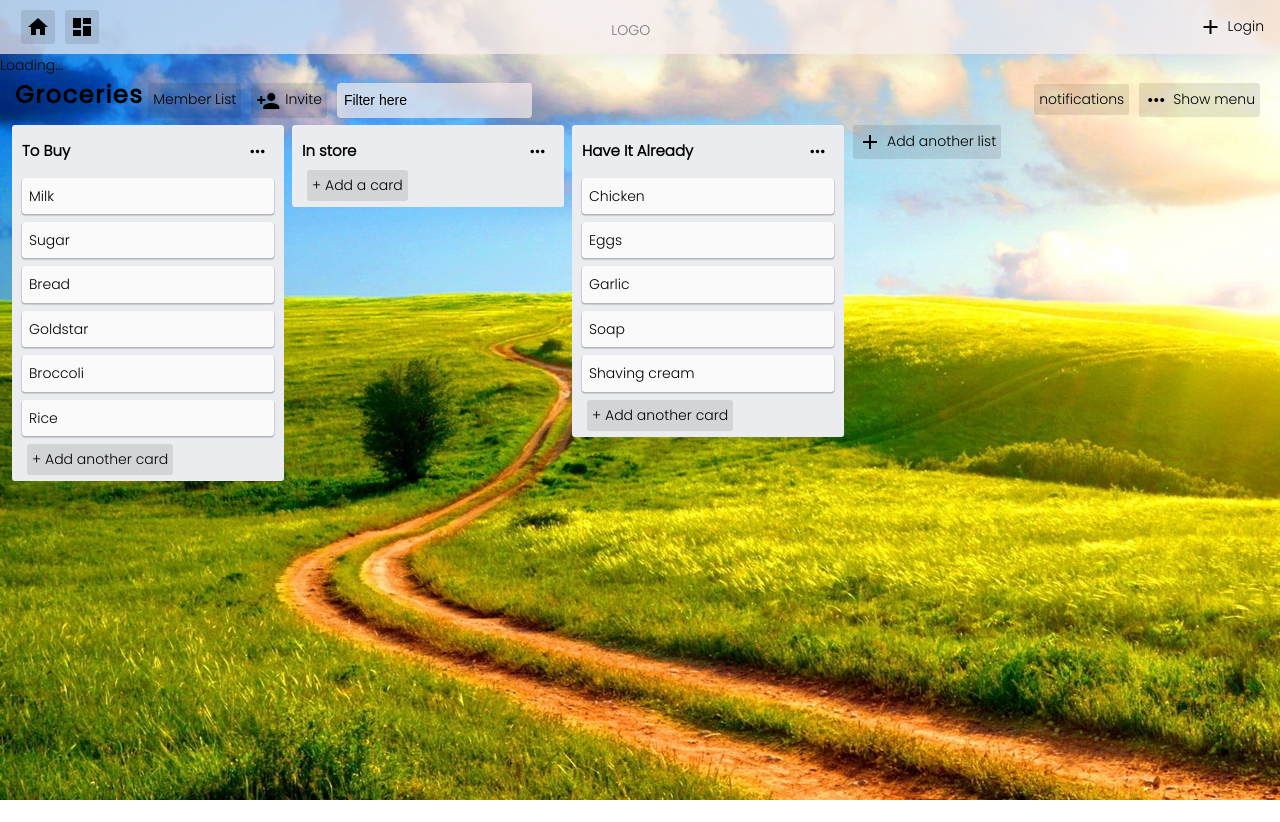
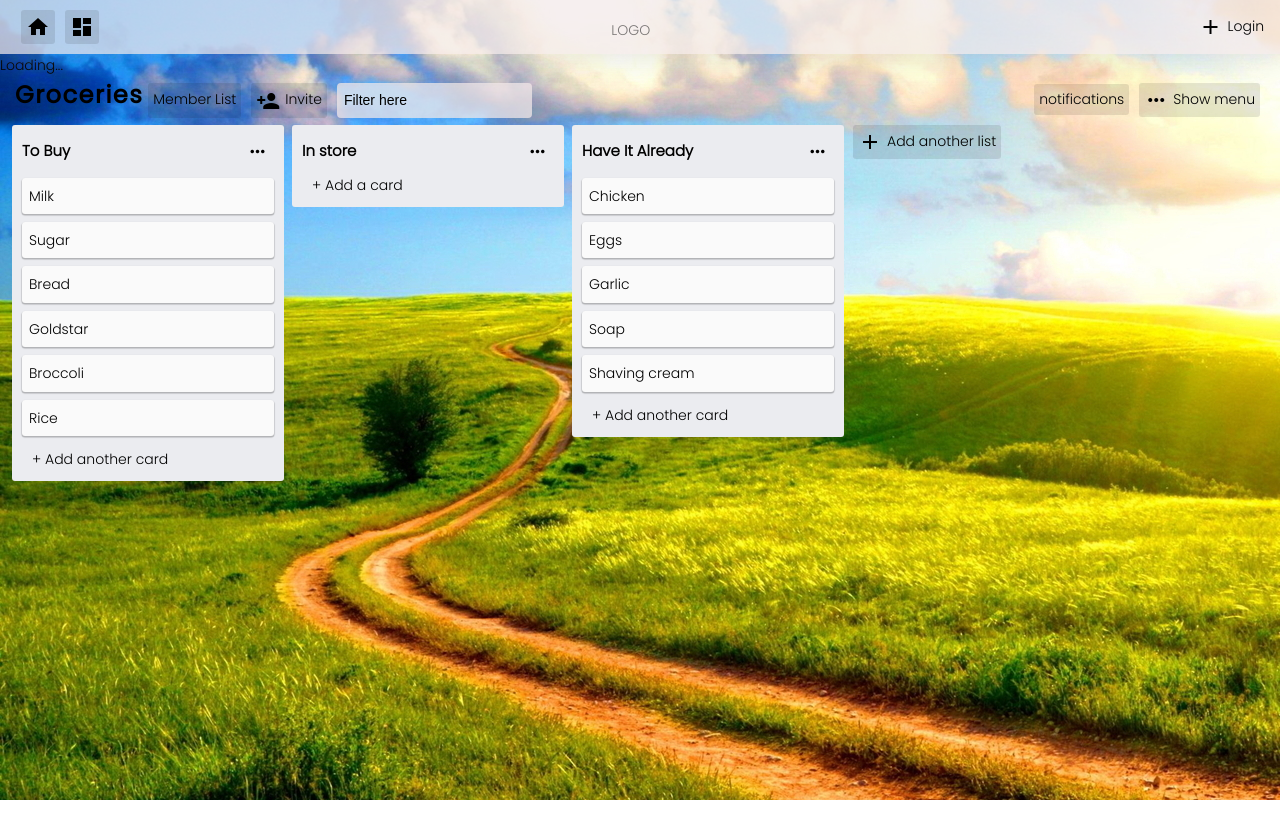
Before and after one commit to koral762/sprint4, a React (Create React App) app: page /#/board/card/1 in a window 1280 px wide. Built offline with nearby package versions, Linux system fonts and the light colour scheme; sample sign-in values are in the browser's storage.

Commit message:
ksenia scss changes

```diff
--- a/src/assets/styles/basics/_base.scss
+++ b/src/assets/styles/basics/_base.scss
@@ -23,6 +23,7 @@ body {
     background-image: url('../../imgs/field.jpg');
     background-size: cover;
     overflow: hidden;
+    white-space: nowrap;
 }
 
 img {
--- a/src/assets/styles/basics/_helpers.scss
+++ b/src/assets/styles/basics/_helpers.scss
@@ -48,8 +48,14 @@
     &.wrap {
         flex-wrap: wrap;
     }
+    &.no-wrap {
+        flex-wrap: nowrap;
+    }
     &.column-reverse {
         flex-direction: column-reverse;
+    }
+    &.flex-direction-end {
+        justify-content: flex-start;
     }
 }
 
--- a/src/assets/styles/components/_group-list.scss
+++ b/src/assets/styles/components/_group-list.scss
@@ -6,3 +6,13 @@
     margin-bottom: 8px;
     padding-bottom: 8px;
 }
+
+.add-new-group-text {
+    white-space: nowrap;
+}
+
+.new-item-btn {
+    button {
+        background-color: transparent;
+    }
+}
--- a/src/assets/styles/views/_board.scss
+++ b/src/assets/styles/views/_board.scss
@@ -15,7 +15,7 @@
     .boards-header-container>* {
         margin: 7px;
     }
-    .show-menu {
+    .board-nav-right {
         float: right;
     }
 }
```
